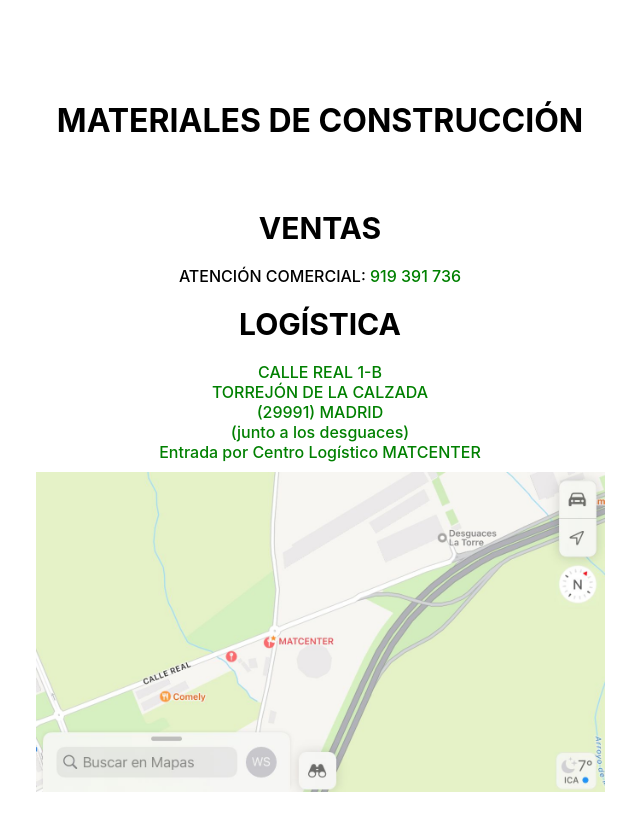
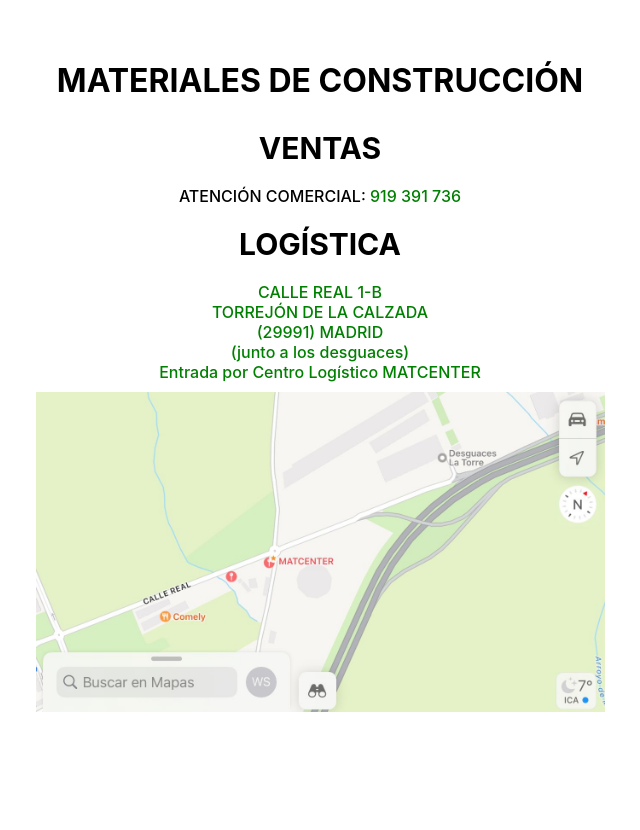
Before and after one commit to javiercubas/MaterialesDeConstruccion, a React (Create React App) app: page / in a window 1280 px wide. Shown: the whole page, without its empty margins (320-960 px from the left). After the commit the page ends 800 px from the top, so only its background shows below. Built offline with nearby package versions, Linux system fonts and the light colour scheme.

Commit message:
Update Header.css

```diff
--- a/src/components/Header.css
+++ b/src/components/Header.css
@@ -1,7 +1,7 @@
 .header{
     display: flex;
     width: 100%;
-    height:20vh;
+    height:10vh;
     justify-content: center;
     align-items: center;
     padding-top: 40px;
@@ -18,6 +18,7 @@
 
 .titulo-header{
     text-align: center;
+    width: 60%;
 }
 
 @media screen and (max-width: 768px) {
```
